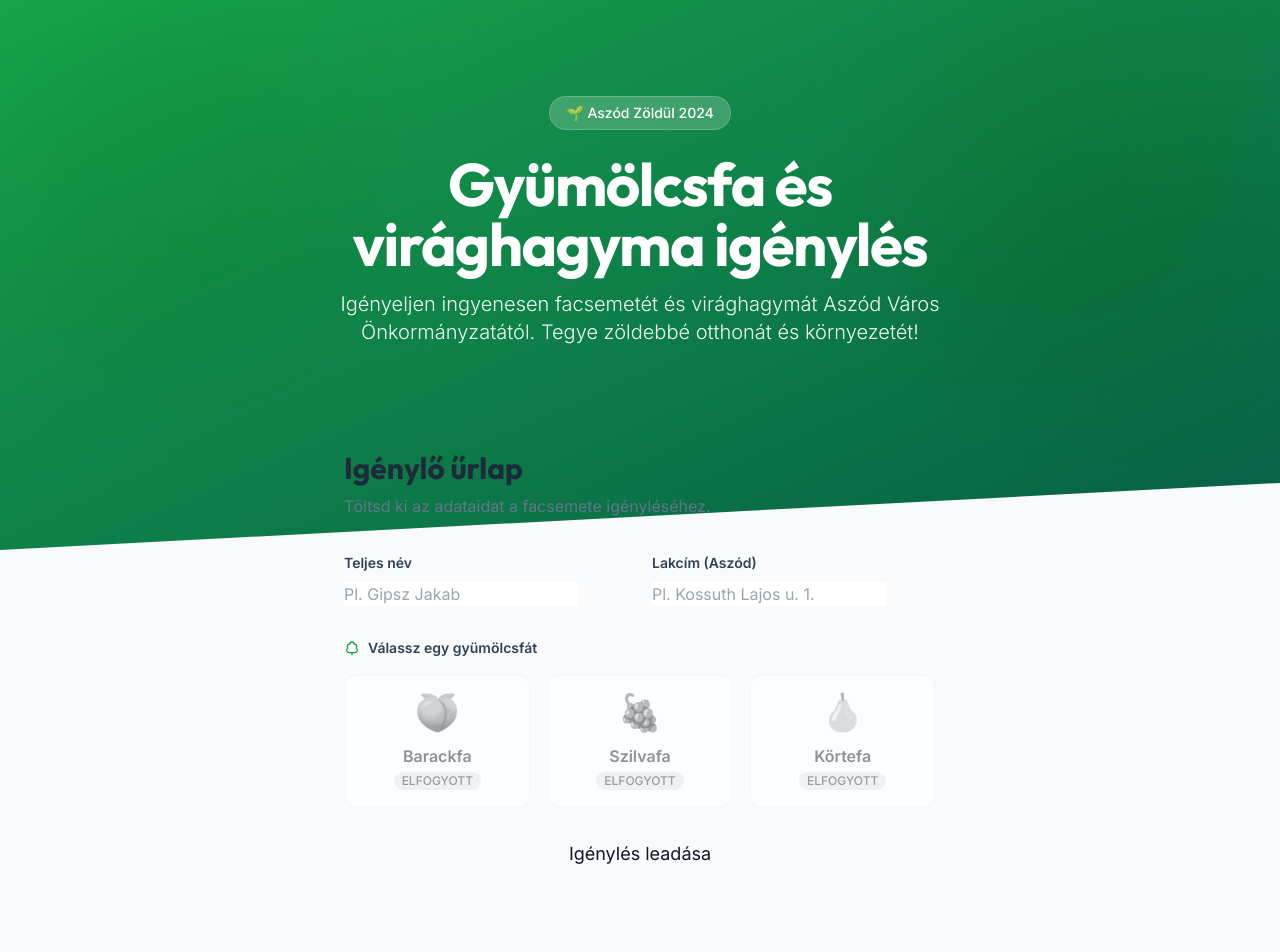
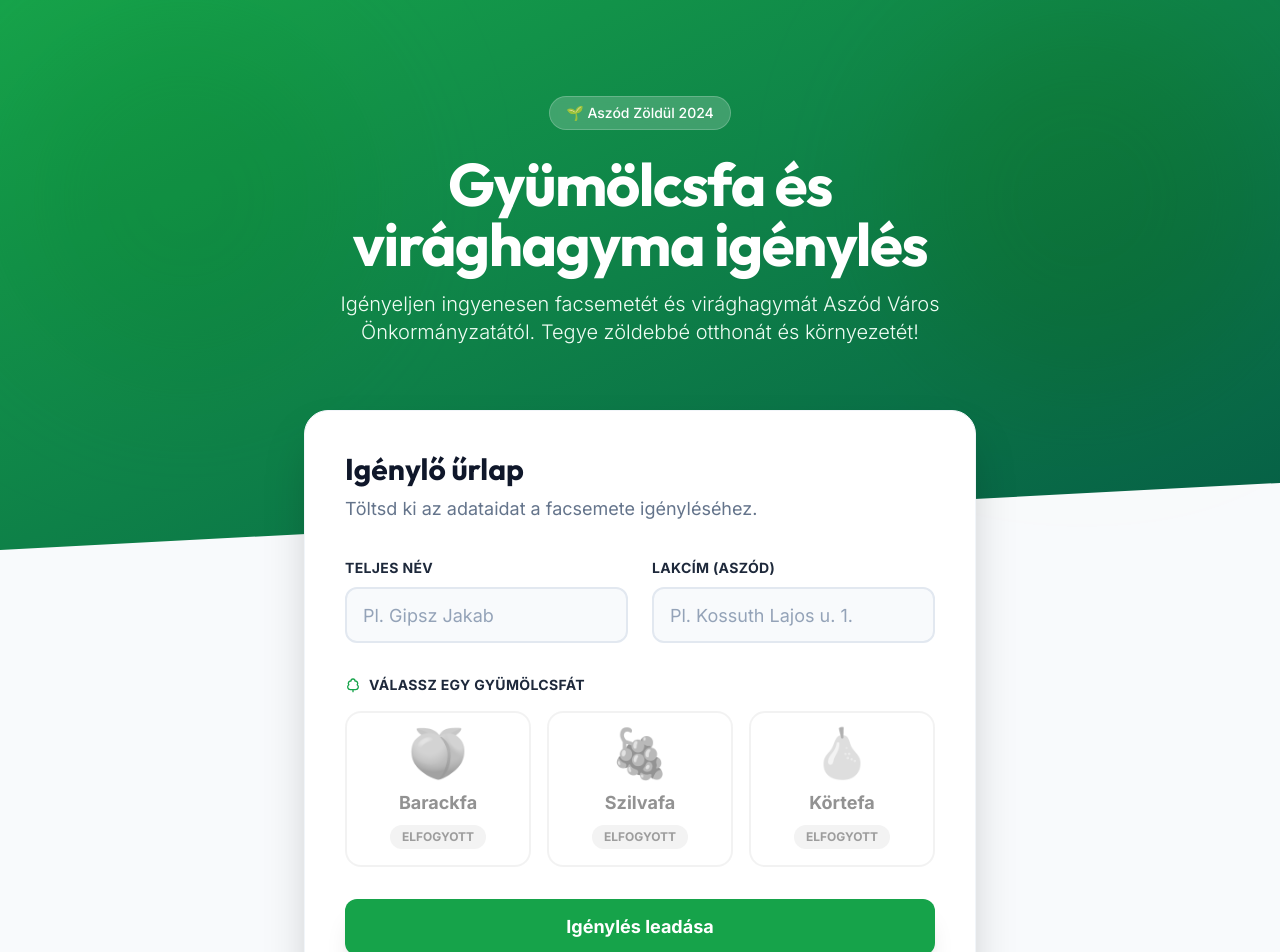
Before and after one commit to Lujza69/aszod-gyumolcsfa-igenyles, a Next.js app: page / in a window 1280 px wide. Shown: the top 952 px of the page. Built offline with nearby package versions, Linux system fonts and the light colour scheme; no server answers; the database is empty.

Commit message:
Enhance form visibility: solid background, explicit borders, darker text

```diff
--- a/src/components/RequestForm.tsx
+++ b/src/components/RequestForm.tsx
@@ -100,11 +100,11 @@ export default function RequestForm() {
 
     if (formState?.success) {
         return (
-            <div className="glass-panel p-8 rounded-3xl text-center max-w-md mx-auto animate-in fade-in zoom-in duration-500">
+            <div className="bg-white shadow-2xl border border-slate-100 p-8 rounded-3xl text-center max-w-md mx-auto animate-in fade-in zoom-in duration-500">
                 <div className="w-20 h-20 bg-green-100 rounded-full flex items-center justify-center mx-auto mb-6">
                     <CheckCircle2 className="w-10 h-10 text-green-600" />
                 </div>
-                <h2 className="text-2xl font-bold text-slate-800 mb-2">Sikeres igénylés!</h2>
+                <h2 className="text-2xl font-bold text-slate-900 mb-2">Sikeres igénylés!</h2>
                 <p className="text-slate-600 mb-8">Köszönjük jelentkezésedet. Hamarosan értesítünk a részletekről.</p>
                 <button
                     onClick={() => setFormState(null)}
@@ -117,38 +117,38 @@ export default function RequestForm() {
     }
 
     return (
-        <div className="glass-panel p-6 sm:p-10 rounded-3xl max-w-2xl mx-auto">
-            <h2 className="text-3xl font-bold font-outfit text-slate-800 mb-2">Igénylő űrlap</h2>
-            <p className="text-slate-500 mb-8">Töltsd ki az adataidat a facsemete igényléséhez.</p>
+        <div className="bg-white shadow-2xl border border-slate-100 p-6 sm:p-10 rounded-3xl max-w-2xl mx-auto relative z-20">
+            <h2 className="text-3xl font-bold font-outfit text-slate-900 mb-2">Igénylő űrlap</h2>
+            <p className="text-slate-500 mb-8 text-lg">Töltsd ki az adataidat a facsemete igényléséhez.</p>
 
             <form onSubmit={handleSubmit(onSubmit)} className="space-y-8">
 
                 {/* Personal Details */}
                 <div className="grid grid-cols-1 md:grid-cols-2 gap-6">
                     <div className="space-y-2">
-                        <label className="text-sm font-semibold text-slate-700">Teljes név</label>
+                        <label className="text-sm font-bold text-slate-800 uppercase tracking-wide">Teljes név</label>
                         <input
                             {...register('name')}
-                            className="input-field"
+                            className="flex h-14 w-full rounded-xl border-2 border-slate-200 bg-slate-50 px-4 py-2 text-lg text-slate-900 ring-offset-white file:border-0 file:bg-transparent file:text-sm file:font-medium placeholder:text-slate-400 focus-visible:outline-none focus-visible:border-green-600 focus-visible:bg-white focus-visible:ring-0 transition-all duration-200"
                             placeholder="Pl. Gipsz Jakab"
                         />
-                        {errors.name && <span className="text-red-500 text-sm">{errors.name.message}</span>}
+                        {errors.name && <span className="text-red-600 font-medium text-sm">{errors.name.message}</span>}
                     </div>
 
                     <div className="space-y-2">
-                        <label className="text-sm font-semibold text-slate-700">Lakcím (Aszód)</label>
+                        <label className="text-sm font-bold text-slate-800 uppercase tracking-wide">Lakcím (Aszód)</label>
                         <input
                             {...register('address')}
-                            className="input-field"
+                            className="flex h-14 w-full rounded-xl border-2 border-slate-200 bg-slate-50 px-4 py-2 text-lg text-slate-900 ring-offset-white file:border-0 file:bg-transparent file:text-sm file:font-medium placeholder:text-slate-400 focus-visible:outline-none focus-visible:border-green-600 focus-visible:bg-white focus-visible:ring-0 transition-all duration-200"
                             placeholder="Pl. Kossuth Lajos u. 1."
                         />
-                        {errors.address && <span className="text-red-500 text-sm">{errors.address.message}</span>}
+                        {errors.address && <span className="text-red-600 font-medium text-sm">{errors.address.message}</span>}
                     </div>
                 </div>
 
                 {/* Fruit Selection */}
                 <div className="space-y-4">
-                    <label className="text-sm font-semibold text-slate-700 flex items-center gap-2">
+                    <label className="text-sm font-bold text-slate-800 uppercase tracking-wide flex items-center gap-2">
                         <TreeDeciduous className="w-4 h-4 text-green-600" />
                         Válassz egy gyümölcsfát
                     </label>
@@ -162,11 +162,11 @@ export default function RequestForm() {
                                 <label
                                     key={fruit.id}
                                     className={clsx(
-                                        "relative flex flex-col items-center p-4 rounded-xl border-2 cursor-pointer transition-all duration-200",
+                                        "relative flex flex-col items-center p-4 rounded-2xl border-2 cursor-pointer transition-all duration-200 group",
                                         watch('fruit') === fruit.id
-                                            ? "border-green-600 bg-green-50 shadow-md transform scale-[1.02]"
-                                            : "border-slate-100 bg-white hover:border-green-200 hover:bg-slate-50",
-                                        disabled && "opacity-50 grayscale cursor-not-allowed hover:border-slate-100 hover:bg-white"
+                                            ? "border-green-600 bg-green-50/50 shadow-md transform scale-[1.02]"
+                                            : "border-slate-200 bg-white hover:border-green-400 hover:bg-slate-50",
+                                        disabled && "opacity-50 grayscale cursor-not-allowed hover:border-slate-200 hover:bg-white"
                                     )}
                                 >
                                     <input
@@ -176,10 +176,10 @@ export default function RequestForm() {
                                         {...register('fruit')}
                                         className="sr-only"
                                     />
-                                    <span className="text-4xl mb-3">{fruit.icon}</span>
-                                    <span className="font-semibold text-slate-800">{fruit.label}</span>
+                                    <span className="text-5xl mb-3 transform group-hover:scale-110 transition-transform duration-200">{fruit.icon}</span>
+                                    <span className="font-bold text-slate-800 text-lg">{fruit.label}</span>
                                     <span className={clsx(
-                                        "text-xs font-medium mt-1 px-2 py-px rounded-full",
+                                        "text-xs font-bold mt-2 px-3 py-1 rounded-full",
                                         stock > 10 ? "bg-green-100 text-green-700" :
                                             stock > 0 ? "bg-amber-100 text-amber-700" : "bg-red-100 text-red-700"
                                     )}>
@@ -189,50 +189,50 @@ export default function RequestForm() {
                             )
                         })}
                     </div>
-                    {errors.fruit && <span className="text-red-500 text-sm">{errors.fruit.message}</span>}
+                    {errors.fruit && <span className="text-red-600 font-medium text-sm">{errors.fruit.message}</span>}
                 </div>
 
                 {/* Bulb Selection - Only show if in stock */}
                 {(loadingInventory || bulbStock > 0) && (
-                    <div className="p-4 rounded-xl bg-orange-50 border border-orange-100">
-                        <label className="flex items-start gap-4 cursor-pointer">
-                            <div className="relative flex items-center">
+                    <div className="p-5 rounded-2xl bg-orange-50 border-2 border-orange-100 flex items-start gap-4 hover:border-orange-200 transition-colors">
+                        <div className="relative flex items-center mt-1">
                             <input
                                 type="checkbox"
                                 {...register('bulb')}
-                                    className="w-6 h-6 border-2 border-orange-300 rounded text-orange-500 focus:ring-orange-500 cursor-pointer"
+                                className="w-6 h-6 border-2 border-orange-400 rounded text-orange-500 focus:ring-orange-500 cursor-pointer"
                             />
                         </div>
                         <div className="flex-1">
+                            <label className="cursor-pointer block">
                                 <div className="flex items-center gap-2 mb-1">
-                                    <span className="font-semibold text-slate-800 flex items-center gap-2">
-                                        <Sprout className="w-5 h-5 text-orange-500" />
+                                    <span className="font-bold text-slate-800 flex items-center gap-2 text-lg">
+                                        <Sprout className="w-5 h-5 text-orange-600" />
                                         Szeretnék virághagyma csomagot is
                                     </span>
-                                    <span className="text-xs bg-orange-200 text-orange-800 px-2 py-0.5 rounded-full">
+                                    <span className="text-xs bg-orange-200 text-orange-800 px-2 py-0.5 rounded-full font-bold">
                                         {loadingInventory ? "..." : `${bulbStock} csomag maradt`}
                                     </span>
                                 </div>
-                                <p className="text-sm text-slate-600">
+                                <p className="text-sm text-slate-700 font-medium">
                                     Ingyenesen igényelhető 1 csomag vegyes virághagyma a facsemete mellé.
                                 </p>
+                            </label>
                         </div>
-                        </label>
                     </div>
                 )}
 
                 {/* Error Message */}
                 {formState?.message && !formState.success && (
-                    <div className="flex items-center gap-3 p-4 rounded-lg bg-red-50 text-red-700 border border-red-100">
+                    <div className="flex items-center gap-3 p-4 rounded-xl bg-red-50 text-red-700 border-2 border-red-100">
                         <AlertCircle className="w-5 h-5 shrink-0" />
-                        <p>{formState.message}</p>
+                        <p className="font-medium">{formState.message}</p>
                     </div>
                 )}
 
                 <button
                     type="submit"
                     disabled={isPending || loadingInventory}
-                    className="btn-primary w-full text-lg"
+                    className="inline-flex items-center justify-center whitespace-nowrap rounded-xl text-lg font-bold ring-offset-white transition-all focus-visible:outline-none focus-visible:ring-2 focus-visible:ring-green-600 focus-visible:ring-offset-2 disabled:pointer-events-none disabled:opacity-50 bg-green-600 text-white hover:bg-green-700 h-14 px-8 py-2 shadow-xl hover:shadow-2xl hover:-translate-y-0.5 active:scale-95 duration-200 w-full"
                 >
                     {isPending ? (
                         <>
```
Lines whose indentation alone changed are shown as unchanged.
